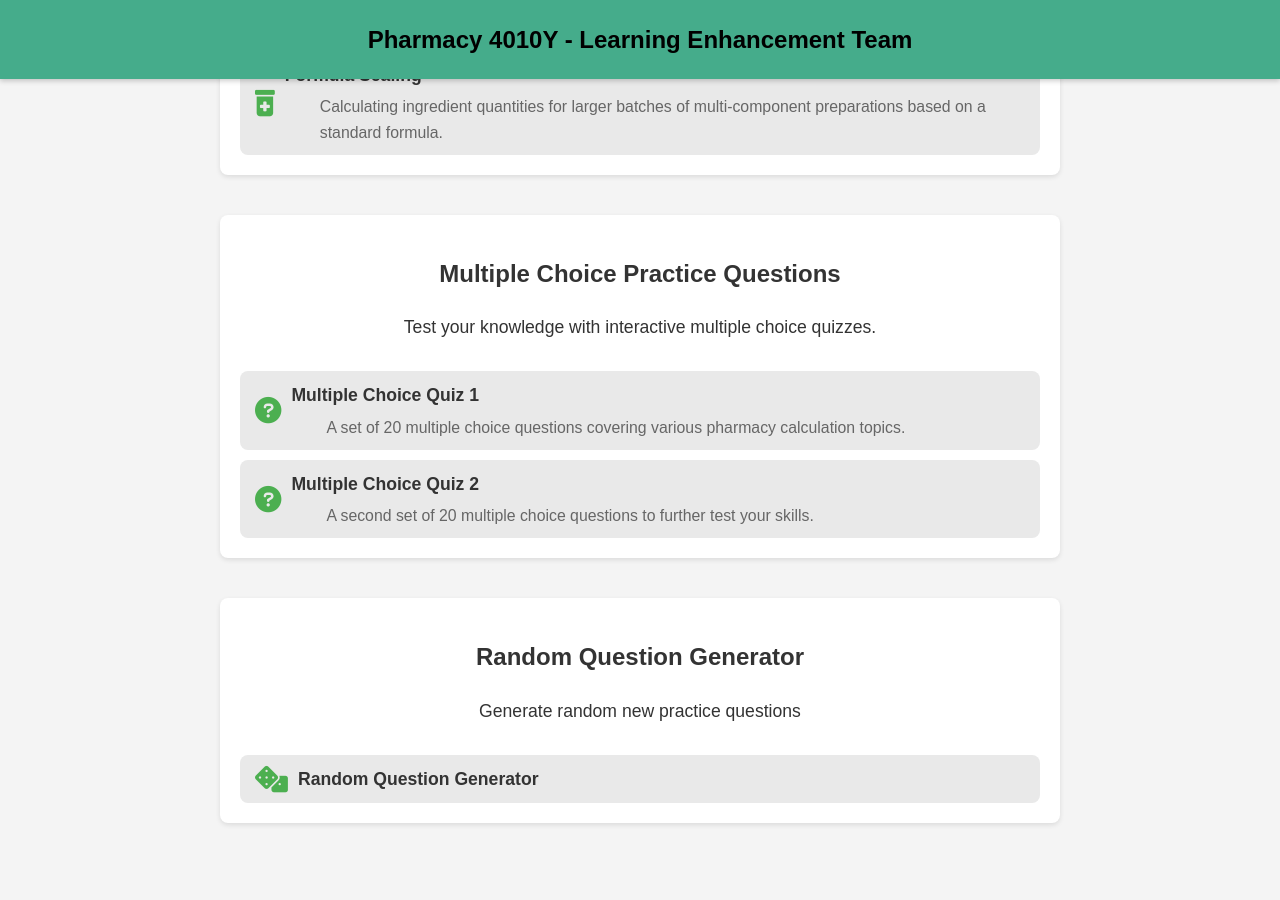
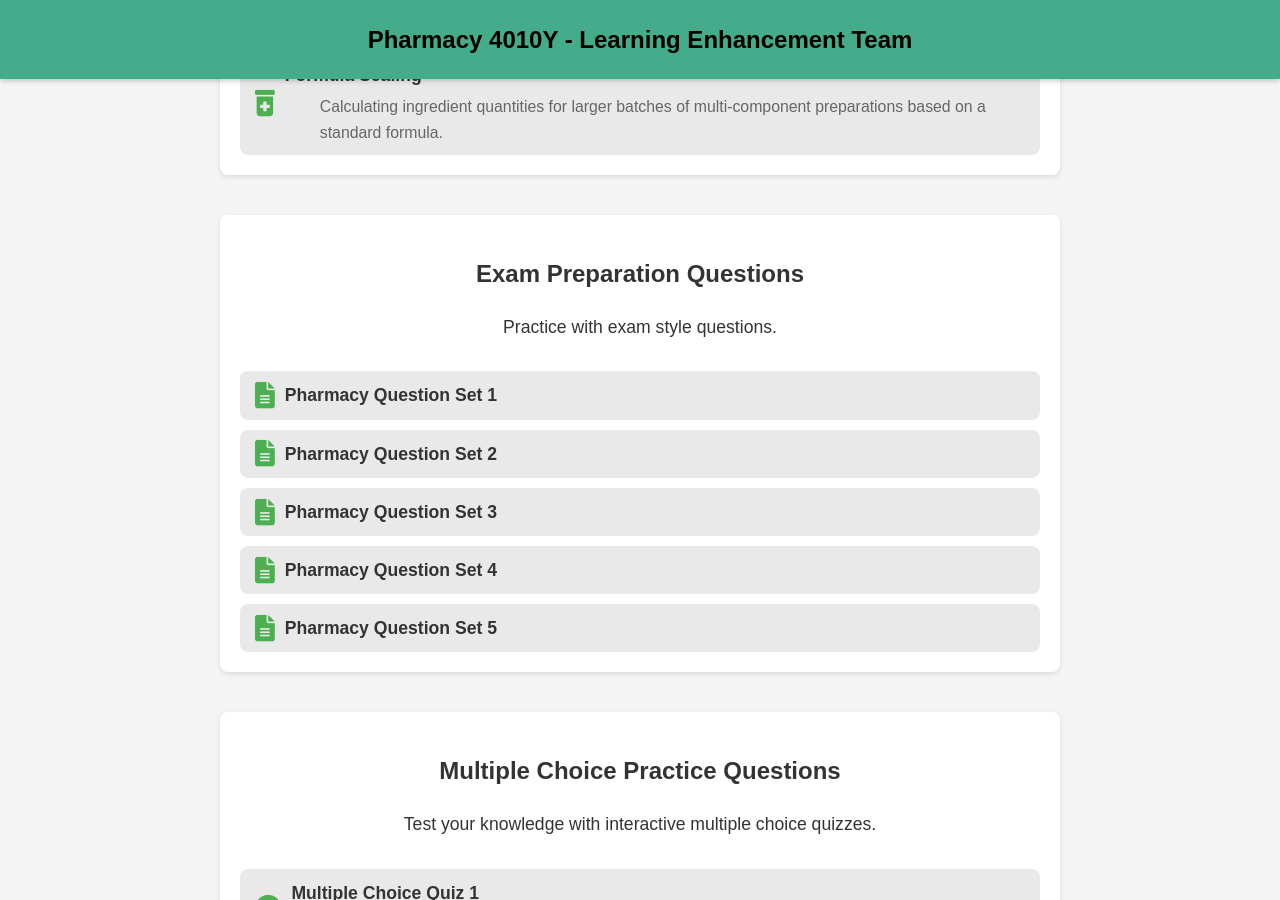
Before and after one commit to probe973/pha-4010y, a Jekyll site: the page index.html, which Jekyll copies as it is, in a window 1280 px wide and 900 px high, scrolled down 1758 px. Built offline with Jekyll 4.4.1, drawn with Linux system fonts in a browser that asks for light colours.

Commit message:
Update index.html

```diff
--- a/index.html
+++ b/index.html
@@ -324,6 +324,44 @@
         </div>
     </div>
 
+    <!-- Existing: Exam Preparation Questions Block (Re-inserted) -->
+    <div class="topic-section">
+        <h2>Exam Preparation Questions</h2>
+        <p>Practice with exam style questions.</p>
+        <div class="topic-link-container">
+            <a href="examprep/pha01.html" class="topic-link">
+                <i class="fas fa-file-alt topic-icon"></i>
+                <div>
+                    <strong>Pharmacy Question Set 1</strong>
+                </div>
+            </a>
+            <a href="examprep/pha02.html" class="topic-link">
+                <i class="fas fa-file-alt topic-icon"></i>
+                <div>
+                    <strong>Pharmacy Question Set 2</strong>
+                </div>
+            </a>
+            <a href="examprep/pha03.html" class="topic-link">
+                <i class="fas fa-file-alt topic-icon"></i>
+                <div>
+                    <strong>Pharmacy Question Set 3</strong>
+                </div>
+            </a>
+            <a href="examprep/pha04.html" class="topic-link">
+                <i class="fas fa-file-alt topic-icon"></i>
+                <div>
+                    <strong>Pharmacy Question Set 4</strong>
+                </div>
+            </a>
+            <a href="examprep/pha05.html" class="topic-link">
+                <i class="fas fa-file-alt topic-icon"></i>
+                <div>
+                    <strong>Pharmacy Question Set 5</strong>
+                </div>
+            </a>
+        </div>
+    </div>
+
     <!-- NEW: Multiple Choice Quiz Section -->
     <div class="topic-section">
         <h2>Multiple Choice Practice Questions</h2>
```
